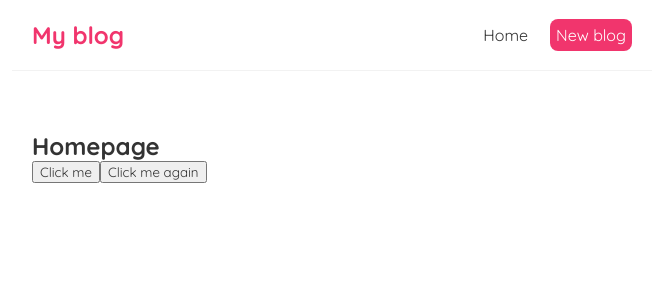
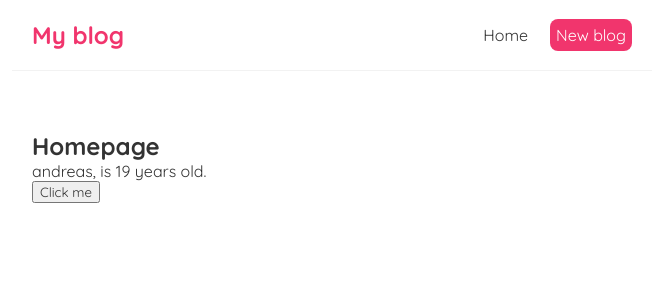
Before and after one commit to AndreasAvetisian/react-js-training, a React (Create React App) app: page / in a window 1280 px wide. Shown: the top 300 px of the page, without its empty margins (308-971 px from the left). Built offline with nearby package versions, Linux system fonts and the light colour scheme.

Commit message:
useState hook usage

```diff
--- a/src/Home.js
+++ b/src/Home.js
@@ -1,18 +1,20 @@
+import { useState } from 'react';
+
 const Home = () => {
 
+    const [name, setName] = useState('andreas');
+    const [age, setAge] = useState(19);
+
     const  handleClick = () => {
-        console.log('hello');
-    }
-
-    const  handleClickAgain = (name) => {
-        console.log('Hello ' + name);
+        setName('gago');
+        setAge(30);
     }
 
     return (
         <div className="home">
             <h2>Homepage</h2>
+            <p>{ name }, is { age } years old.</p>
             <button onClick={handleClick}>Click me</button>
-            <button onClick={() => handleClickAgain('Andreas')}>Click me again</button>
         </div>
     );
 }
```
